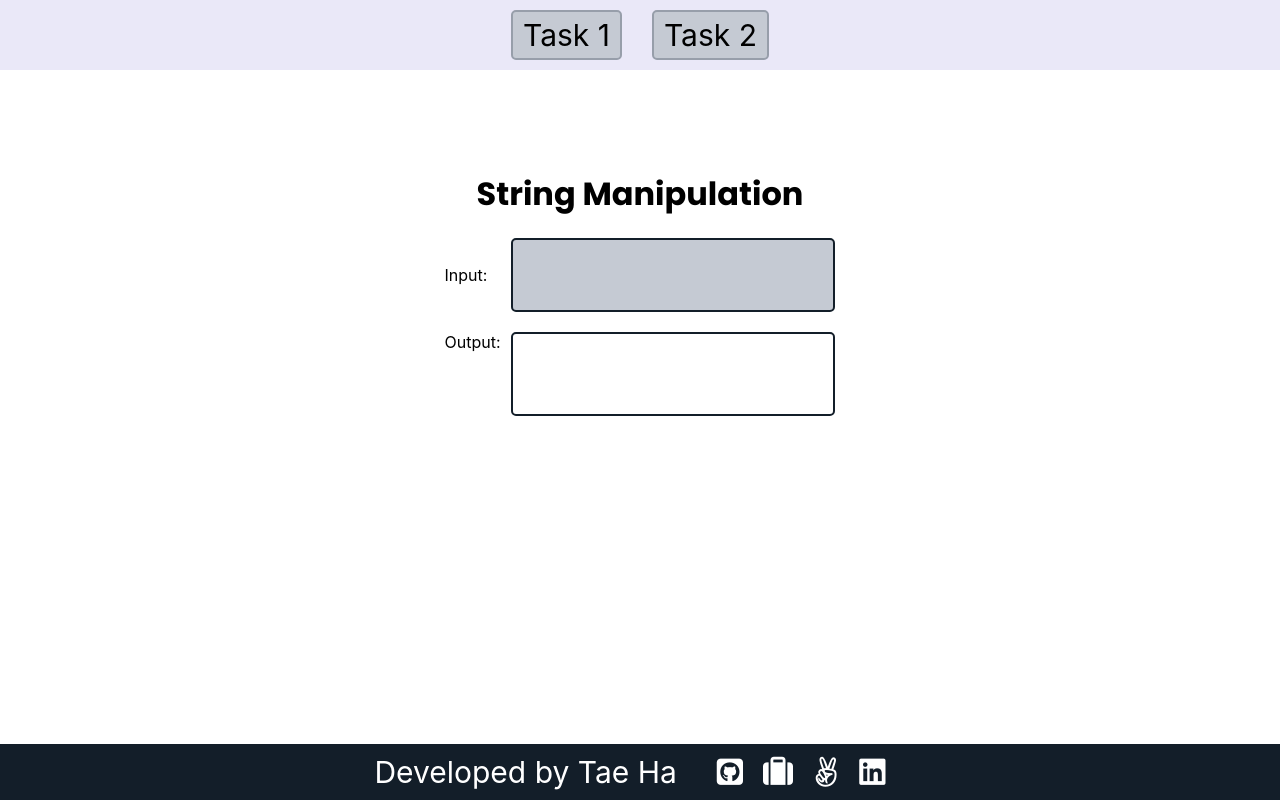
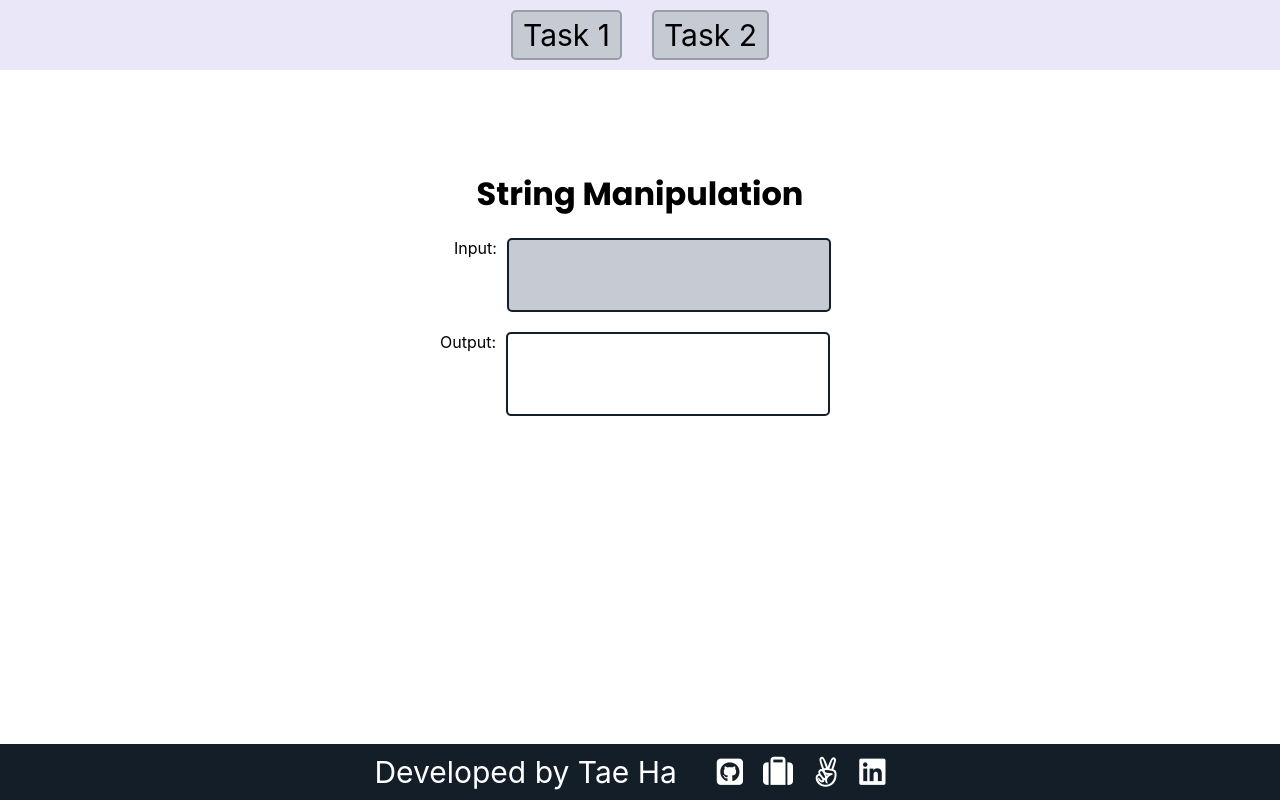
Before and after one commit to taeinha/pnp_tasks_taeha, a React (Create React App) app: page / in a window 1280 px wide. Both pictures are taken after a click on the element "Task 2". Built offline with nearby package versions, Linux system fonts and the light colour scheme.

Commit message:
Fix styling for string manipulation

```diff
--- a/src/components/ChangeString.jsx
+++ b/src/components/ChangeString.jsx
@@ -21,7 +21,7 @@ const ChangeString = props => {
     <div className='string-container'>
       <h1>String Manipulation</h1>
       <label>
-        Input:
+        <span>Input:</span>
         <textarea
           type='text'
           name='inputName'
--- a/src/styles/change_string.css
+++ b/src/styles/change_string.css
@@ -15,8 +15,8 @@
 .string-container > label {
   margin-bottom: 20px;
   display: flex;
-  align-items: center;
   width: 100%;
+  margin-left: 14px;
 }
 
 .string-container > div {
@@ -24,12 +24,16 @@
   width: 100%;
 }
 
+.string-container > div > p {
+  margin: 0 10px;
+}
+
 .string-container textarea {
   background-color: var(--LIGHT_GREY);
   padding: 5px 10px;
   border-radius: 5px;
   border: 2px solid var(--BLACK);
-  margin-left: 24px;
+  margin-left: 10px;
   width: 300px;
   white-space: wrap;
   resize: none;
```
